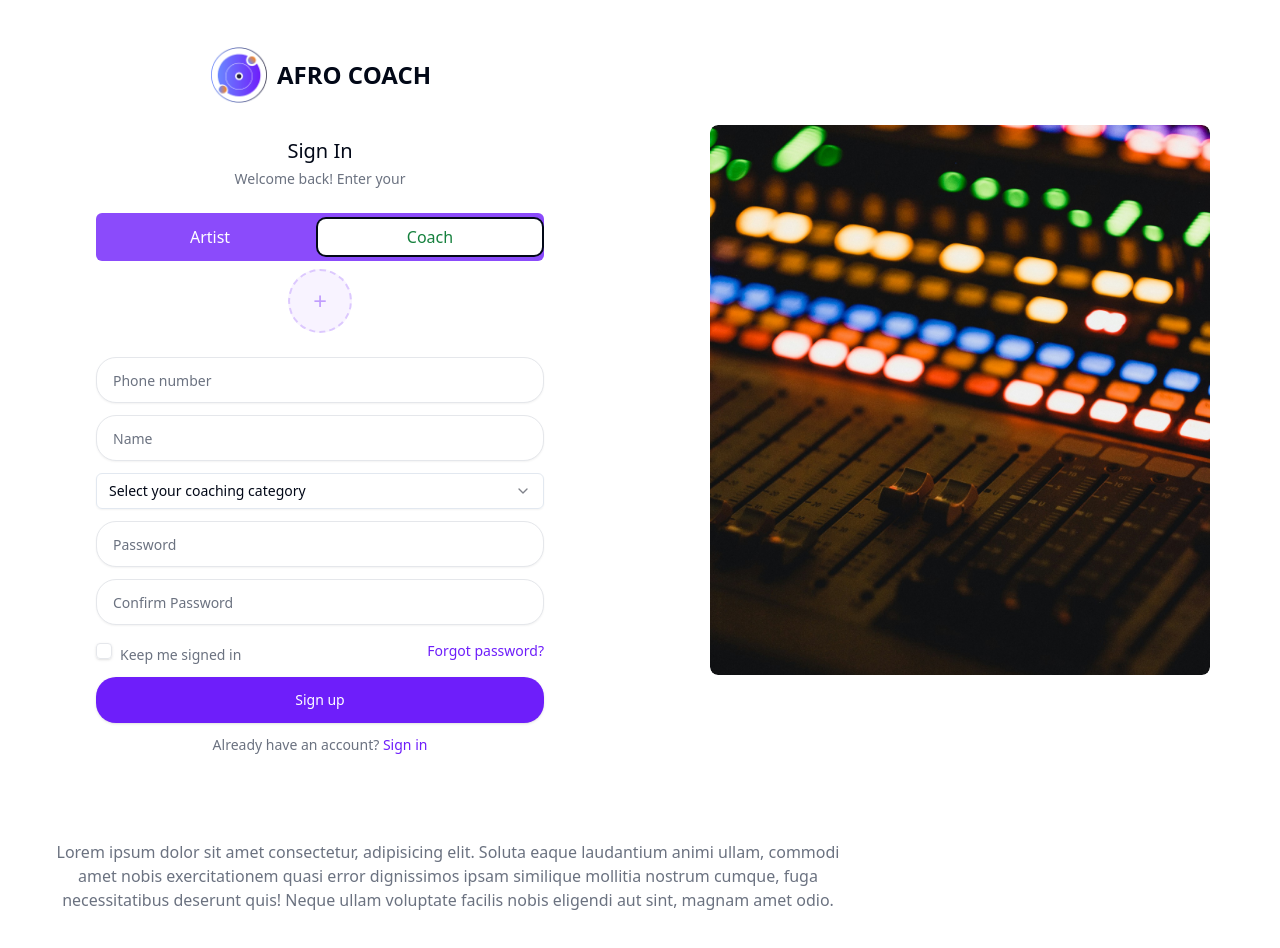
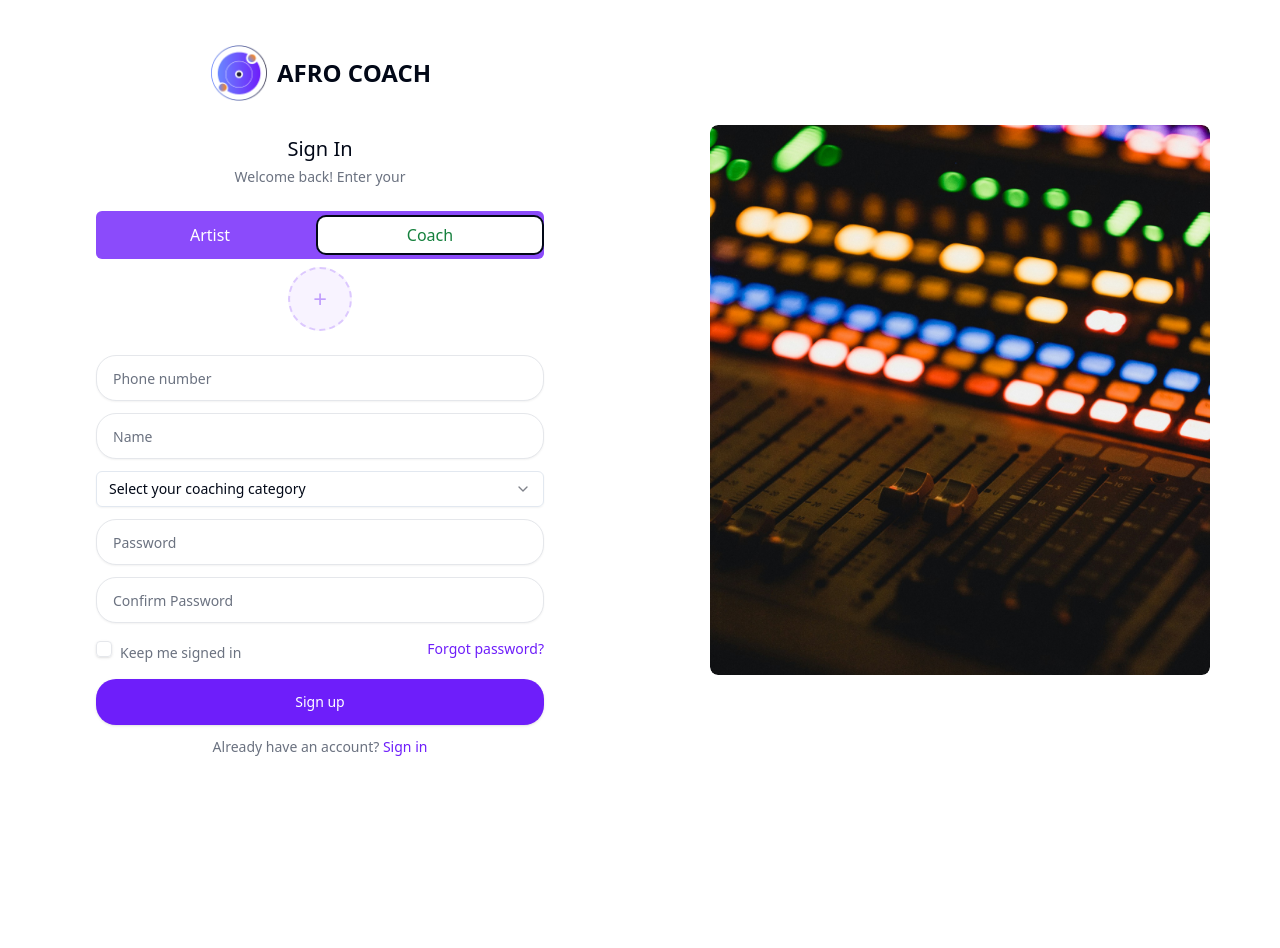
Before and after one commit to christienMD/cimfest-hackathon, a React (Vite) app: page /signup in a window 1280 px wide. Both pictures are taken after a click on the tab "Coach". Shown: the top 948 px of the page. After the commit the page ends 800 px from the top, so only its background shows below. Built offline with nearby package versions, Linux system fonts and the light colour scheme.

Commit message:
fix: fix linked pages

```diff
--- a/src/components/sections/GetStarted/GetStarted.tsx
+++ b/src/components/sections/GetStarted/GetStarted.tsx
@@ -10,7 +10,7 @@ const GetStarted = () => {
         borderRadius: "20px",
       }}
     >
-      <Link to="/login">
+      <Link to="/signup">
         <div className="absolute inset-0 rounded-[20px] bg-gradient-to-r from-[#411294] to-[#9C64FF] opacity-0 group-hover:opacity-20 transition-opacity" />
         <div className="h-full w-full flex items-center justify-center bg-gradient-to-r from-[#323052] to-[#411294] text-white rounded-[17px]">
           Sign Up
--- a/src/components/sections/SignUpPage/SignUpPage.tsx
+++ b/src/components/sections/SignUpPage/SignUpPage.tsx
@@ -106,13 +106,6 @@ const SignupForm = () => {
           </div>
         </div>
       </div>
-      <p className="text-base my-6 py-4 px-6 sm:px-10 text-center text-gray-500 w-full sm:max-w-4xl">
-        Lorem ipsum dolor sit amet consectetur, adipisicing elit. Soluta eaque
-        laudantium animi ullam, commodi amet nobis exercitationem quasi error
-        dignissimos ipsam similique mollitia nostrum cumque, fuga necessitatibus
-        deserunt quis! Neque ullam voluptate facilis nobis eligendi aut sint,
-        magnam amet odio.
-      </p>
     </>
   );
 };
@@ -542,12 +535,14 @@ const CoachForm = () => {
             </Link>
           </div>
 
-          <Button
-            type="submit"
-            className="w-full h-[46px] bg-[#6E1EFA] text-white rounded-[20px] mt-4 hover:bg-[#5c19d4] hover:opacity-75 transition-colors"
-          >
-            <Link to="/coach-channel">Sign up</Link>
-          </Button>
+          <Link to="/coach-channel">
+            <Button
+              type="submit"
+              className="w-full h-[46px] bg-[#6E1EFA] text-white rounded-[20px] mt-4 hover:bg-[#5c19d4] hover:opacity-75 transition-colors"
+            >
+              Sign up
+            </Button>
+          </Link>
 
           <div className="text-center text-sm text-gray-500">
             Already have an account?{" "}
```
